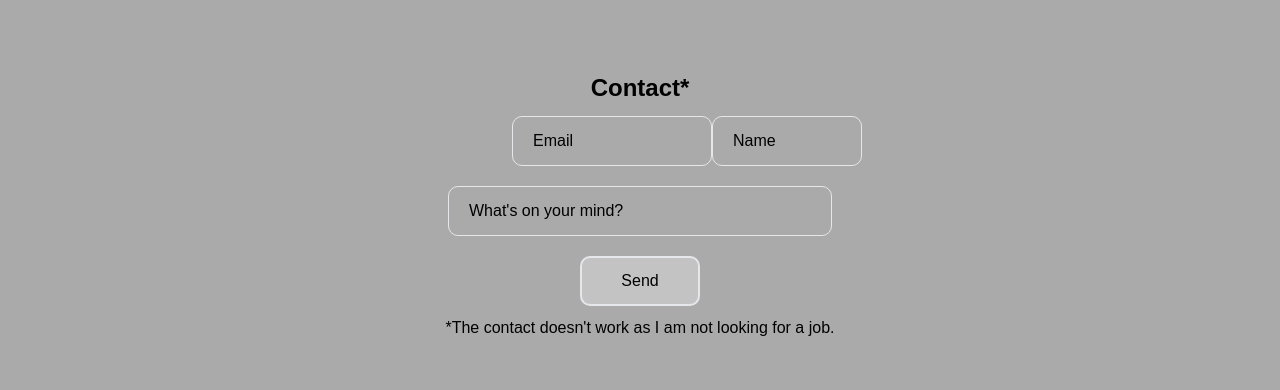
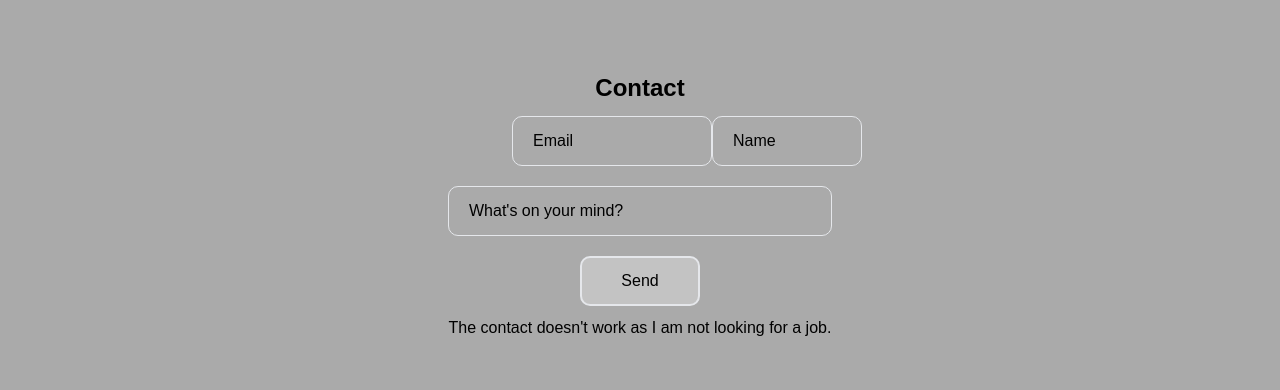
Before and after one commit to EmrySayada/emry-sayada-V1, a Next.js app: page /contact in a window 1280 px wide. Shown: the part 235-625 px from the top of the page. Built offline with nearby package versions, Linux system fonts and the light colour scheme.

Commit message:
minor changes

```diff
--- a/pages/contact.js
+++ b/pages/contact.js
@@ -14,7 +14,7 @@ const Contact = () => {
                 <>
                     <Header />
                     <div className='flex flex-col h-[90vh] items-center justify-center'>
-                        <p className='font-Poppins mb-[10px] text-[24px] font-semibold animate-[fadeIn_1s_ease_forwards] opacity-0'>Contact*</p>
+                        <p className='font-Poppins mb-[10px] text-[24px] font-semibold animate-[fadeIn_1s_ease_forwards] opacity-0'>Contact</p>
                         <div className='flex flex-row w-[20%] justify-between'>
                             <input placeholder='Email' type={'email'} className='bg-[#AAAAAA] opacity-0 h-[50px] w-[200px] border-[1px] rounded-[10px] font-Poppins placeholder-black pl-[20px] animate-[fadeIn_1s_100ms_ease_forwards]' />
                             <input placeholder='Name' type={'text'} className='bg-[#AAAAAA] opacity-0 h-[50px] w-[150px] border-[1px] rounded-[10px] font-Poppins placeholder-black pl-[20px] animate-[fadeIn_1s_200ms_ease_forwards]' />
@@ -23,7 +23,7 @@ const Contact = () => {
                         <button className='h-[50px] w-[120px] opacity-0 bg-white/30 rounded-[10px] mt-[20px] border-2 hover:drop-shadow-lg transition-all group animate-[fadeIn_1000ms_400ms_ease_forwards]'>
                             <p className='font-Poppins font-medium transition-all text-black'>Send</p>
                         </button>
-                        <p className='font-Poppins mt-[10px]'>*The contact doesn't work as I am not looking for a job.</p>
+                        <p className='font-Poppins mt-[10px]'>The contact doesn't work as I am not looking for a job.</p>
                     </div>
                     <Footer />
                 </>
```
